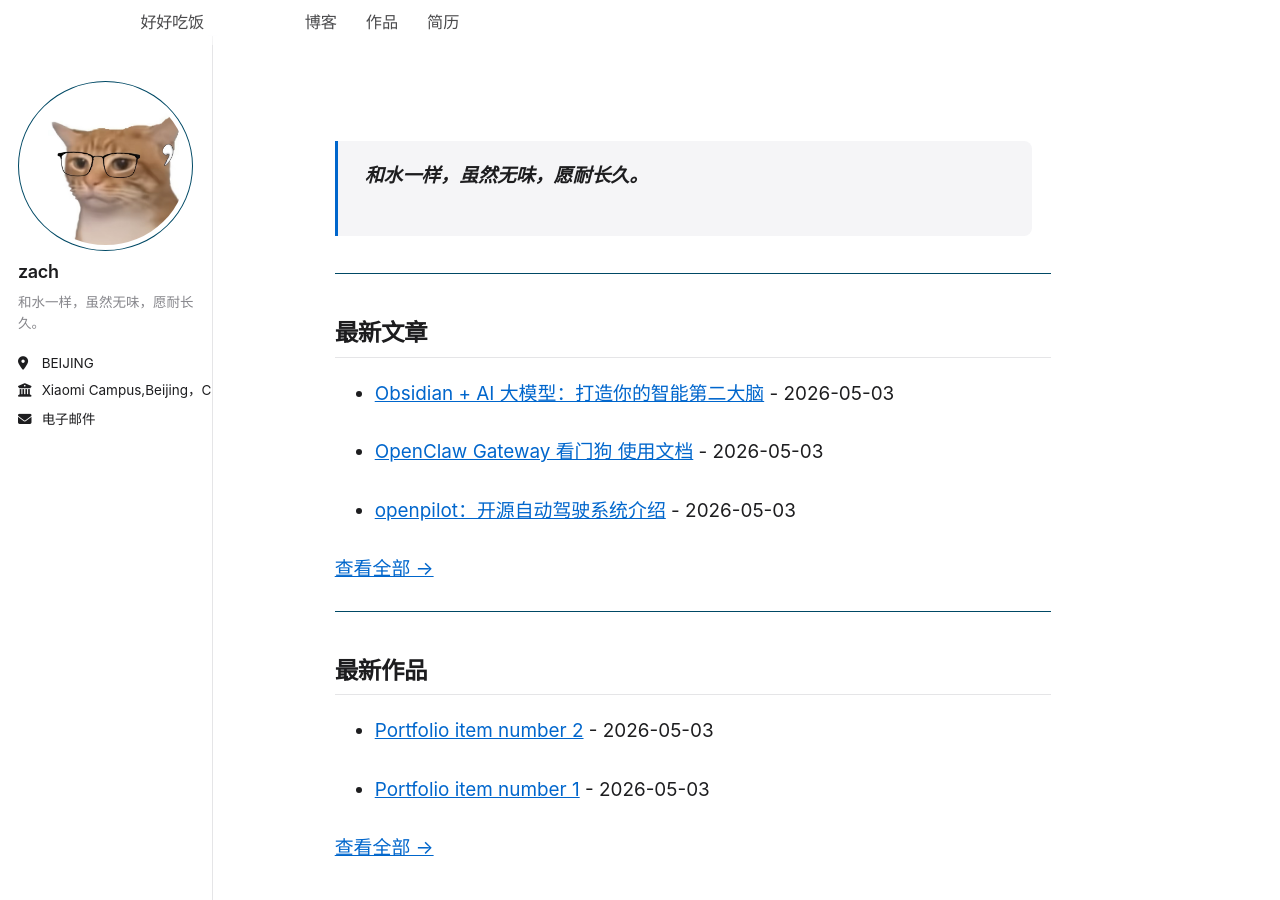
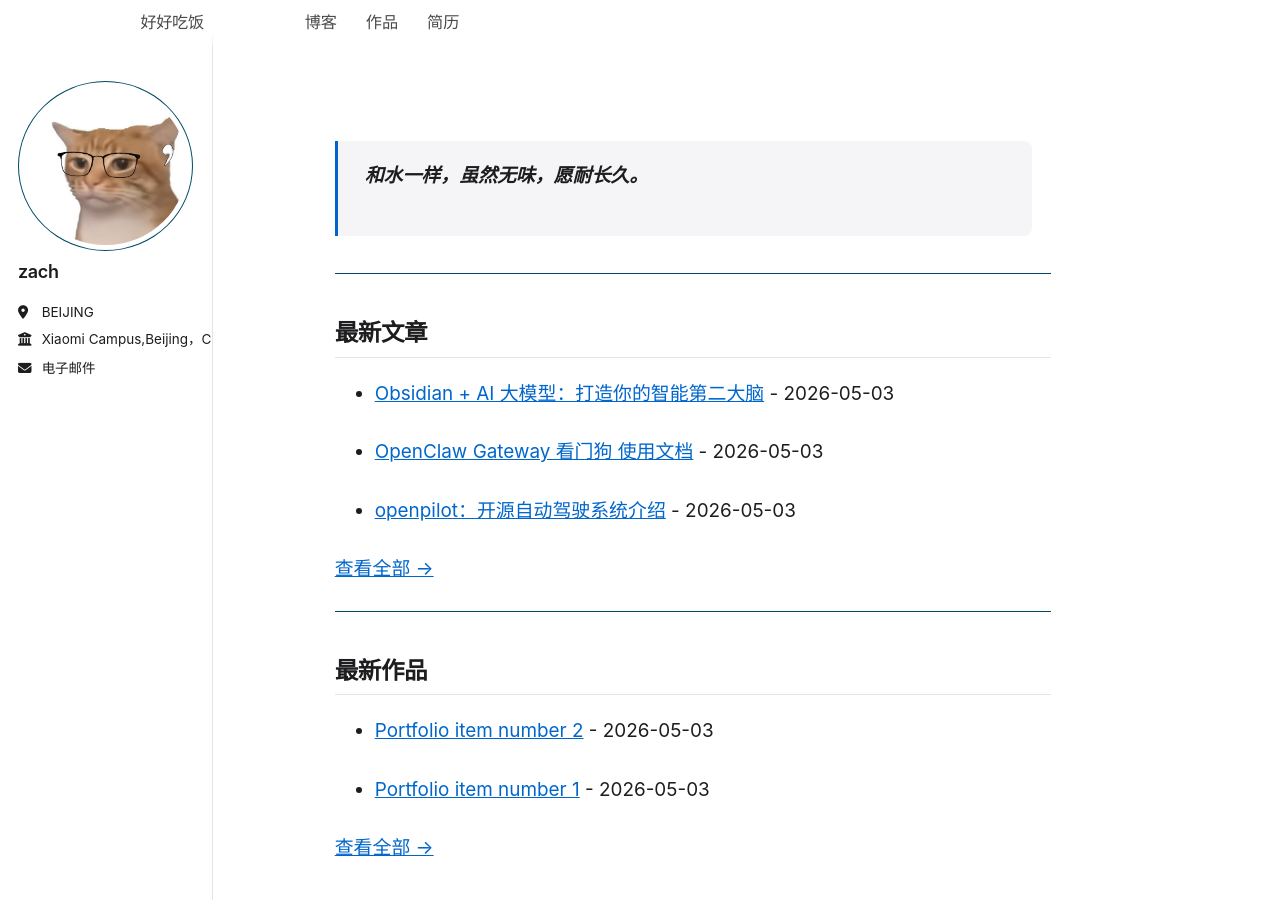
Before and after one commit to zach1219/zach1219.github.io, a Jekyll site: the page built from _pages/about.md, in a window 1280 px wide and 900 px high. Built offline with Jekyll 4.4.1, drawn with Linux system fonts in a browser that asks for light colours; a script that is not in the unit is left out; comment, search, counter and statistics services are not loaded.

Commit message:
fix: remove bio from sidebar

```diff
--- a/_config.yml
+++ b/_config.yml
@@ -30,7 +30,7 @@ author:
   avatar           : "profile.png"
   name             : "zach"
   pronouns         : #"HE"
-  bio              : "和水一样，虽然无味，愿耐长久。"
+  bio              : ""
   location         : "BEIJING"
   employer         : "Xiaomi Campus,Beijing，China"
   uri              : #https://zach1219.github.io
```
